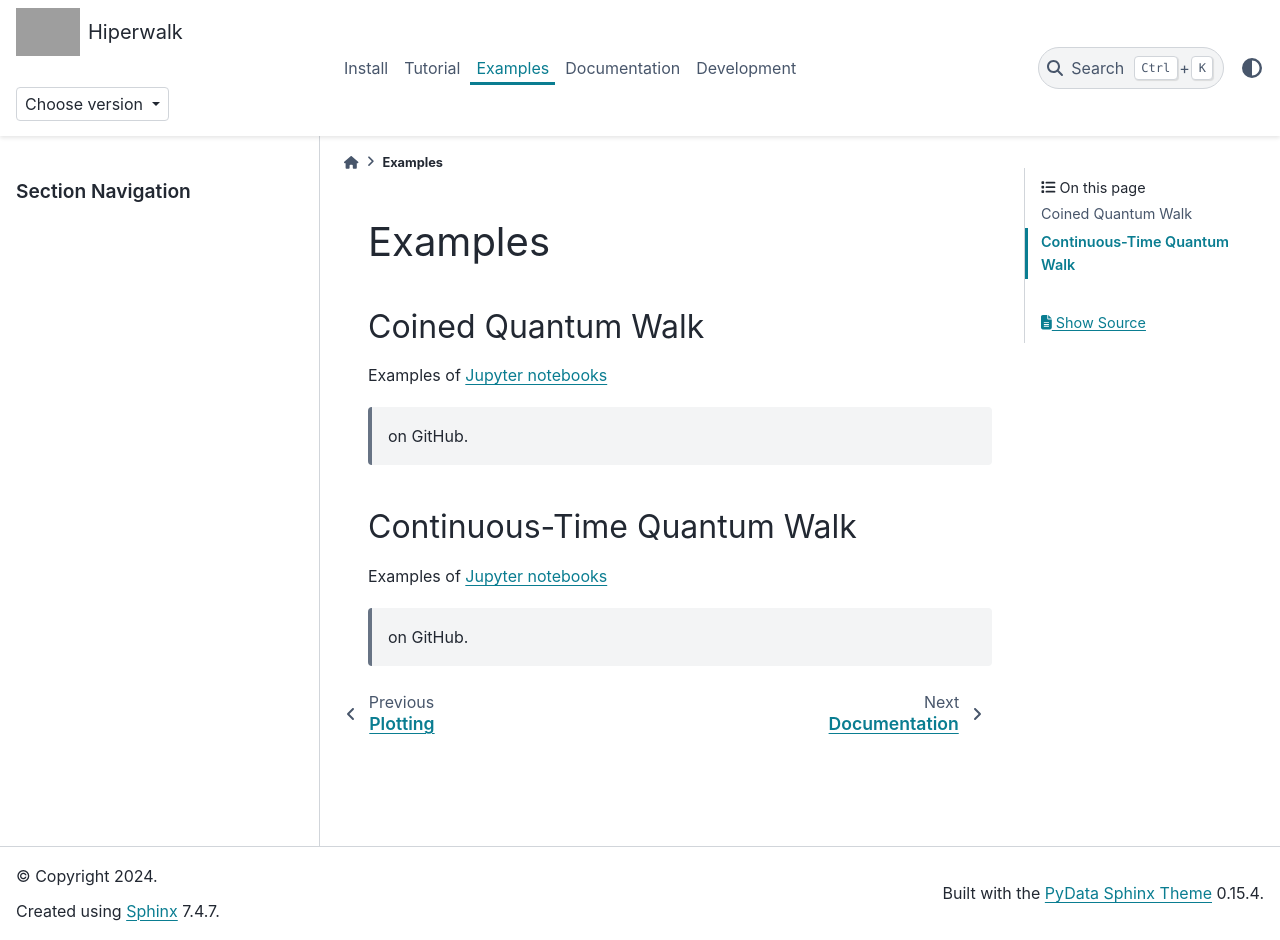
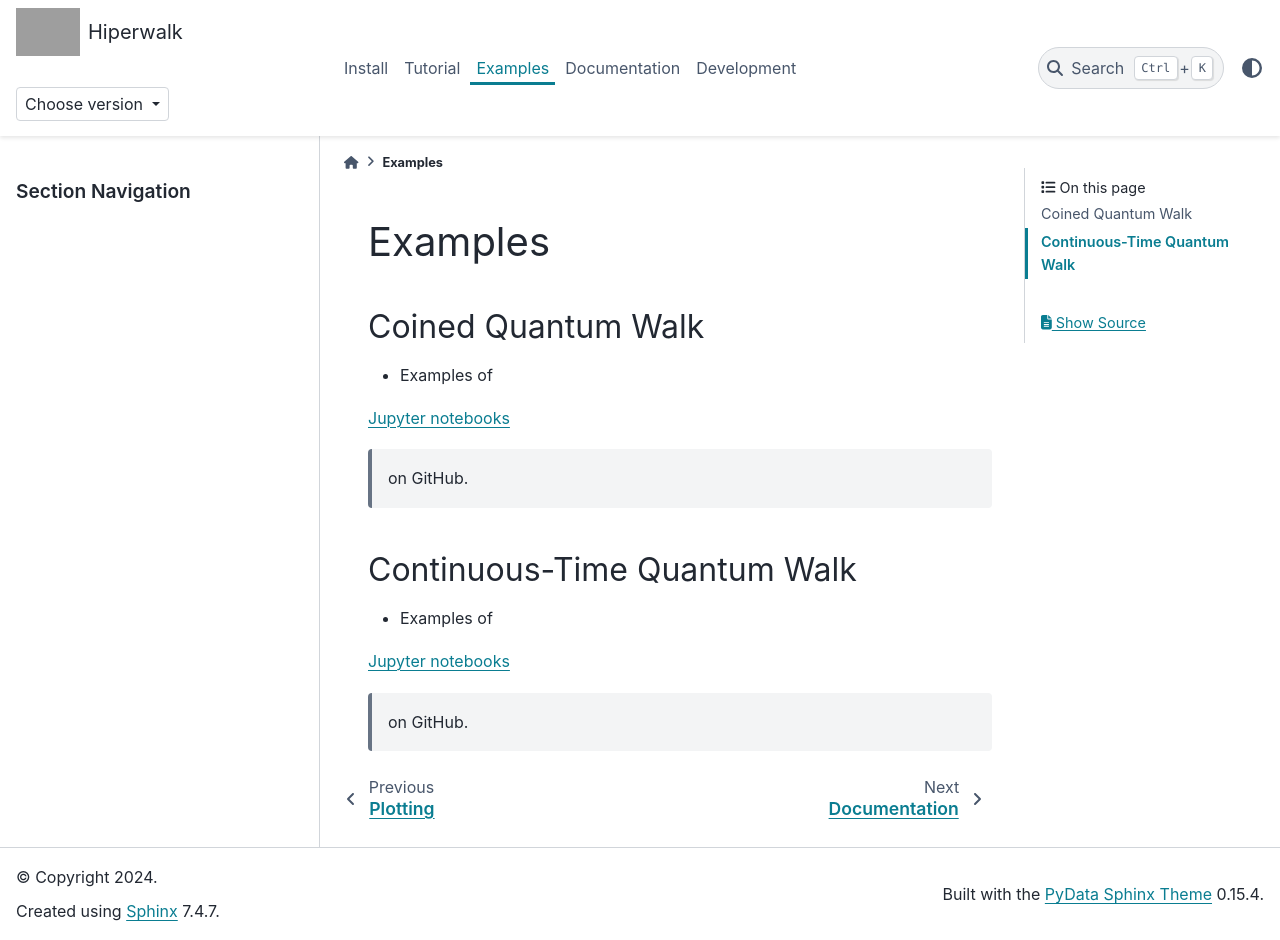
Before and after one commit to hiperwalk/hiperwalk, a Sphinx documentation site: the page built from docs/examples/index.rst, in a window 1280 px wide and 940 px high. Built offline with Sphinx 7.4.7 and the PyData theme 0.15.4, drawn with Linux system fonts in a browser that asks for light colours; grey boxes are pictures that could not be loaded.

```diff
--- a/docs/examples/index.rst
+++ b/docs/examples/index.rst
@@ -7,7 +7,7 @@ Examples
 Coined Quantum Walk
 ===================
 
-Examples of
+- Examples of
 `Jupyter notebooks
 <https://github.com/hiperwalk/hiperwalk/tree/master/examples/coined>`_
  on GitHub.
@@ -15,7 +15,7 @@ Examples of
 Continuous-Time Quantum Walk
 ============================
 
-Examples of
+- Examples of
 `Jupyter notebooks
 <https://github.com/hiperwalk/hiperwalk/tree/master/examples/continuous_time>`_
  on GitHub.
```
